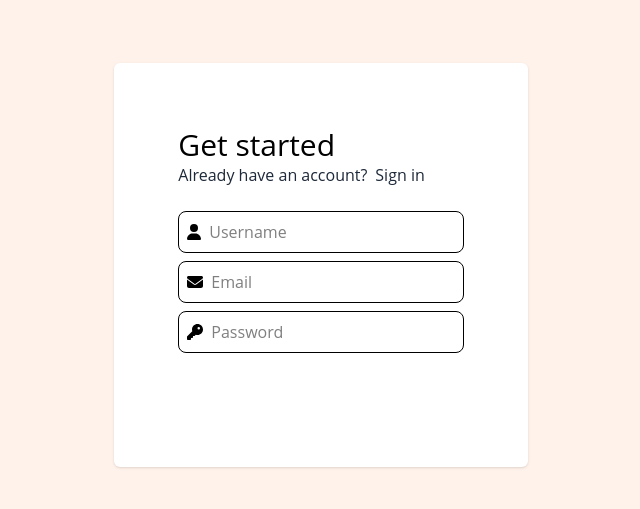
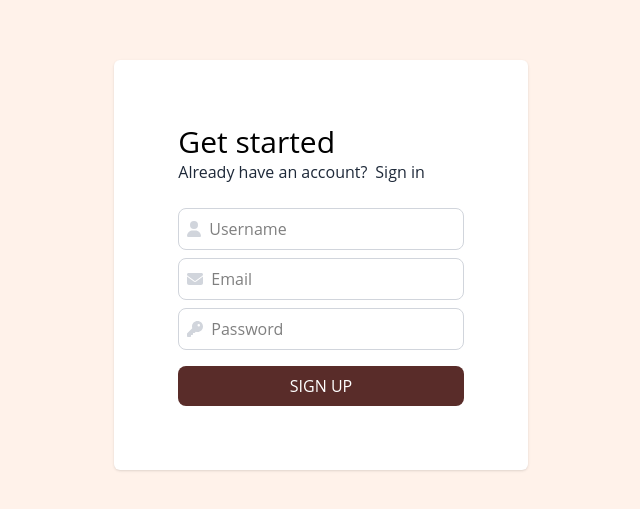
Before and after one commit to merko30/mern-graphql-book-app, a React (Vite) app in the folder bookapp/: page /register in a window 1280 px wide. Shown: the part 135-644 px from the top of the page, without its empty margins (319-959 px from the left). Built offline with nearby package versions, Linux system fonts and the light colour scheme.

Commit message:
fix: text input style, install form resolvers

```diff
--- a/bookapp/package.json
+++ b/bookapp/package.json
@@ -17,12 +17,14 @@
     "@fortawesome/fontawesome-svg-core": "^6.7.2",
     "@fortawesome/free-solid-svg-icons": "^6.7.2",
     "@fortawesome/react-fontawesome": "^0.2.2",
+    "@hookform/resolvers": "^4.1.1",
     "@tailwindcss/vite": "^4.0.7",
     "graphql": "^16.10.0",
     "react": "^19.0.0",
     "react-dom": "^19.0.0",
     "react-hook-form": "^7.54.2",
     "react-router-dom": "^7.2.0",
+    "tailwind-merge": "^3.0.2",
     "tailwindcss": "^4.0.7",
     "usehooks-ts": "^3.1.1",
     "yup": "^1.6.1"
--- a/bookapp/src/common/Button.tsx
+++ b/bookapp/src/common/Button.tsx
@@ -4,8 +4,6 @@ type ButtonProps = {
   children: React.ReactNode;
   className?: string;
   variant?: "primary" | "positive" | "negative" | "neutral";
-  border?: boolean;
-  outline?: boolean;
   type?: React.ButtonHTMLAttributes<HTMLButtonElement>["type"];
 } & (
   | {
@@ -23,24 +21,23 @@ type ButtonProps = {
     }
 );
 
+const VARIANT_MAP = {
+  primary: "bg-foreground text-white",
+  positive: "bg-positive hover:bg-white text-white hover:text-positive",
+  negative: "bg-negative hover:bg-white text-white hover:text-negative",
+  neutral: "bg-neutral hover:bg-white text-white hover:text-neutral",
+};
+
 const Button = ({
   onClick,
   children,
   type = "button",
-  border = true,
   to,
   variant = "primary",
   className,
-  outline = false,
 }: ButtonProps) => {
-  const buttonColor = !outline
-    ? `bg-${variant} hover:bg-white`
-    : `bg-white hover:bg-${variant}`;
-  const buttonText = !outline
-    ? `text-white hover:text-${variant}`
-    : `text-${variant} hover:text-white`;
-  const borderClass = border && `border border-${variant}`;
-  const classname = `rounded-lg ${buttonColor} ${buttonText} ${borderClass} px-4 py-2 uppercase ${className}`;
+  const variantClass = VARIANT_MAP[variant] ?? "";
+  const classname = `rounded-lg px-4 py-2 uppercase cursor-pointer ${variantClass} ${className}`;
   return to ? (
     <Link to={to} className={classname}>
       {children}
--- a/bookapp/src/common/TextInput.tsx
+++ b/bookapp/src/common/TextInput.tsx
@@ -1,50 +1,48 @@
-import { ChangeEvent, InputHTMLAttributes } from "react";
+import { InputHTMLAttributes } from "react";
 import {
   FontAwesomeIcon,
   FontAwesomeIconProps,
 } from "@fortawesome/react-fontawesome";
+import { UseFormRegisterReturn } from "react-hook-form";
+import { twMerge } from "tailwind-merge";
 
-interface TextInputProps {
+interface TextInputProps extends UseFormRegisterReturn {
   name: string;
-  onChange: (e: ChangeEvent) => void;
-  onBlur?: (e: React.FocusEvent<HTMLInputElement>) => void;
-  value: string;
   placeholder: string;
   icon?: FontAwesomeIconProps["icon"];
   error?: string | undefined;
   id?: string;
   type?: InputHTMLAttributes<HTMLInputElement>["type"];
+  className?: string;
 }
 
 export default function TextInput({
   name,
   id,
   placeholder,
-  onChange,
-  onBlur,
-  value,
   type,
   icon,
   error,
+  className = "",
+  ...props
 }: TextInputProps) {
-  const color = error ? "negative" : "neutral";
-  const border = error ? "negative" : "gray-200";
-
+  const borderClass = error ? "border-negative" : "border-gray-300";
   return (
-    <div>
+    <div className={twMerge("mb-2", className)}>
       <div
-        className={`rounded-lg bg-white my-2 px-2 flex items-center text-${color} border border-${border}`}
+        className={twMerge(
+          `rounded-lg bg-white mb-1 px-2 flex items-center border`,
+          borderClass
+        )}
       >
-        {icon && <FontAwesomeIcon icon={icon} className="mr-2" />}
+        {icon && <FontAwesomeIcon icon={icon} className="mr-2 text-gray-300" />}
         <input
           className={`flex-1 w-full py-2 bg-white`}
           id={id}
           type={type}
           name={name}
           placeholder={placeholder}
-          onChange={onChange}
-          value={value}
-          onBlur={onBlur}
+          {...props}
         />
       </div>
       {error && <p className="text-xs text-negative">{error}</p>}
--- a/bookapp/src/layout/Navbar/index.tsx
+++ b/bookapp/src/layout/Navbar/index.tsx
@@ -37,7 +37,7 @@ const Navbar = () => {
 
   return (
     <div className="container flex flex-col md:flex-row md:items-center justify-between pt-2 mb-5">
-      <Link to="/dashboard" className="flex-1">
+      <Link to={data && data.me ? "/dashboard" : "/"} className="flex-1">
         <Logo className="text-2xl" />
       </Link>
 
--- a/bookapp/src/pages/Register.tsx
+++ b/bookapp/src/pages/Register.tsx
@@ -1,6 +1,6 @@
 import { useNavigate } from "react-router-dom";
-//import { yupResolver } from "@hookform/resolvers/yup";
-import { Controller, useForm } from "react-hook-form";
+import { yupResolver } from "@hookform/resolvers/yup";
+import { useForm } from "react-hook-form";
 import { faEnvelope, faKey, faUser } from "@fortawesome/free-solid-svg-icons";
 import * as yup from "yup";
 
@@ -32,10 +32,10 @@ const Register = () => {
   const {
     handleSubmit,
     formState: { errors },
-    control,
+    register,
   } = useForm<FormData>({
     shouldUnregister: false,
-    //resolver: yupResolver(schema),
+    resolver: yupResolver(schema),
     reValidateMode: "onSubmit",
     mode: "onTouched",
   });
@@ -55,48 +55,33 @@ const Register = () => {
     >
       <form
         onSubmit={handleSubmit((values) => {
-          registerMutation({ variables: { input: values } });
+          console.log(values);
+          // registerMutation({ variables: { input: values } });
         })}
       >
         {error && <Error error={error.message} />}
-        <Controller
-          control={control}
-          name="username"
-          render={(props) => (
+
         <TextInput
           error={errors.username?.message}
           icon={faUser}
-              {...props.field}
+          {...register("username")}
           placeholder="Username"
         />
-          )}
-        />
 
-        <Controller
-          control={control}
-          name="email"
-          render={(props) => (
         <TextInput
           error={errors.email?.message}
           icon={faEnvelope}
-              {...props.field}
+          {...register("email")}
           placeholder="Email"
         />
-          )}
-        />
 
-        <Controller
-          control={control}
-          name="password"
-          render={(props) => (
         <TextInput
           error={errors.password?.message}
           icon={faKey}
           type="password"
-              {...props.field}
+          {...register("password")}
           placeholder="Password"
-            />
-          )}
+          className="mb-4"
         />
 
         <Button type="submit" className="w-full">
--- a/bookapp/src/style.css
+++ b/bookapp/src/style.css
@@ -3,6 +3,8 @@
 @theme {
   --color-background: #fff2ea;
   --color-foreground: #592c29;
+  --color-negative: #b00020;
+  --color-positive: #4caf50;
 }
 
 @utility container {
```
Also changed, not shown: 1 other file (tests, documents, lock files or other folders). Lines whose indentation alone changed are shown as unchanged.
